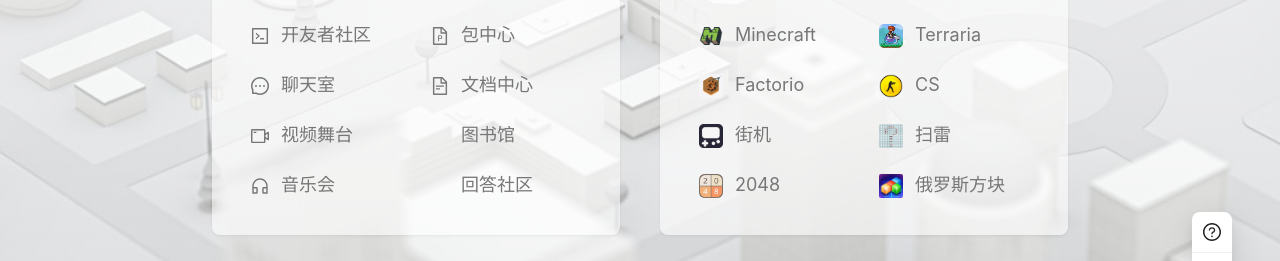
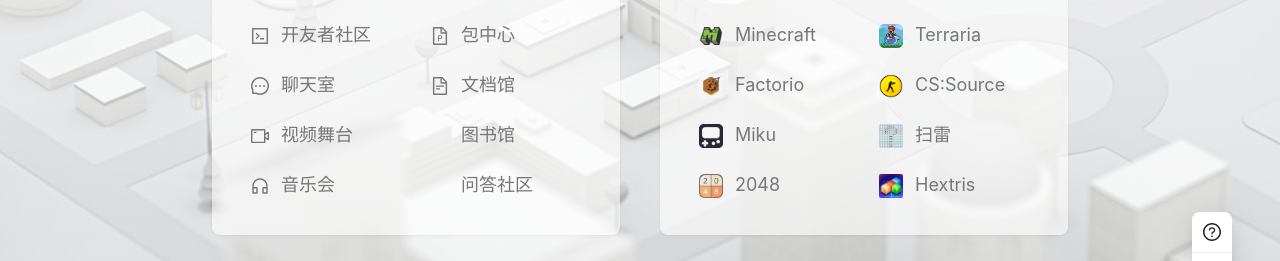
Before and after one commit to HerbertCC24/aiursoft_ts, a React (Create React App) app: page / in a window 1280 px wide. Shown: the part 459-720 px from the top of the page. Built offline with nearby package versions, Linux system fonts and the light colour scheme.

Commit message:
Update 'src/components/MainCard/index.tsx'

```diff
--- a/src/components/MainCard/index.tsx
+++ b/src/components/MainCard/index.tsx
@@ -33,11 +33,11 @@
       },
       {
         label: "聊天室",
-        value: "https://nextcloud.aiursoft.cn/talk",
+        value: "https://nextcloud.aiursoft.cn/index.php/call/jzxa5ba9",
         icon: <MessageOutlined {...iconCss} />,
       },
       {
-        label: "文档中心",
+        label: "文档馆",
         value: "https://wiki.aiursoft.cn",
         icon: <FileTextOutlined {...iconCss} />,
       },
@@ -57,7 +57,7 @@
         icon: <CustomerServiceOutlined {...iconCss} />,
       },
       {
-        label: "回答社区",
+        label: "问答社区",
         value: "https://qa.aiursoft.cn",
         icon: <IconFont {...iconCss} type="icon-guangchang" />,
       },
@@ -84,12 +84,12 @@
         icon: <img src={icons.ft} {...imgCss} alt="" />,
       },
       {
-        label: "CS",
+        label: "CS:Source",
         value: "https://cssource.aiursoft.cn",
         icon: <img src={icons.cs} {...imgCss} alt="" />,
       },
       {
-        label: "街机",
+        label: "Miku",
         value: "https://miku.aiursoft.cn",
         icon: <img src={icons.jj} {...imgCss} alt="" />,
       },
@@ -104,8 +104,8 @@
         icon: <img src={icons._2048} {...imgCss} alt="" />,
       },
       {
-        label: "俄罗斯方块",
-        value: "https://tetris.aiursoft.cn",
+        label: "Hextris",
+        value: "https://hextris.aiursoft.cn",
         icon: <img src={icons.russia} {...imgCss} alt="" />,
       },
     ],
```
